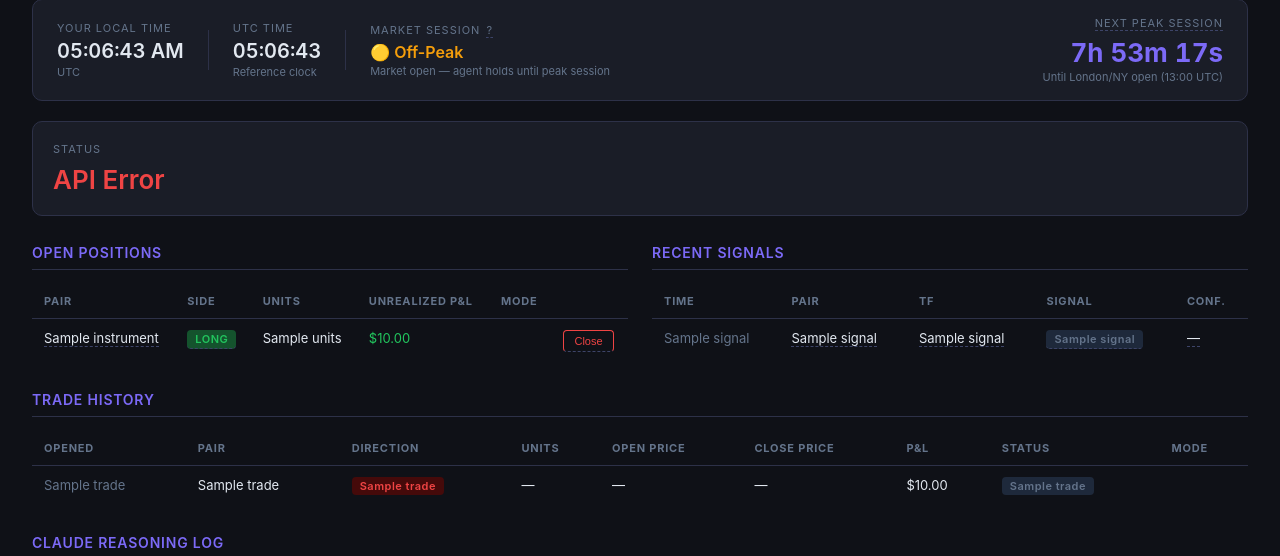
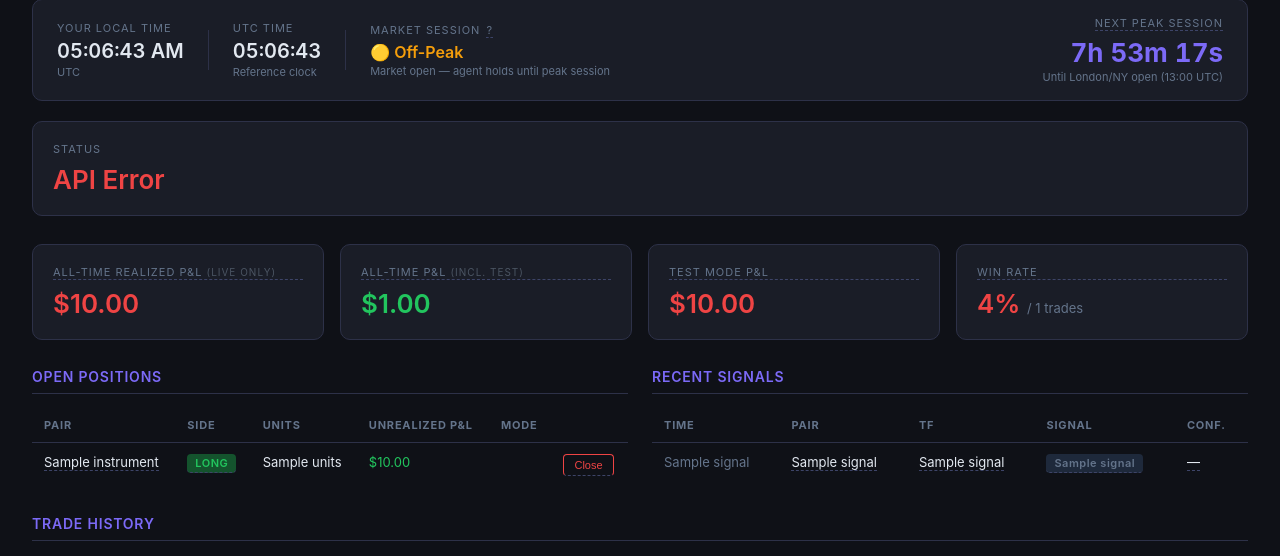
Before and after one commit to chasekelly93/Forex_Trading_Project, a Python web app: template dashboard/templates/index.html in a window 1280 px wide; the page is wider, and only the part inside the window is pictured. Shown: the part 94-650 px from the top of that part. Run offline with Jinja, Linux system fonts and the light colour scheme; the template is opened without the code that fills it: most values are stand-ins (such as "Sample title", 1, 10 or a date in 2020).

Commit message:
Add all-time P&L and win rate summary cards

```diff
--- a/dashboard/app.py
+++ b/dashboard/app.py
@@ -7,7 +7,7 @@ import sqlite3
 import threading
 from pathlib import Path
 from data.oanda_client import OandaClient
-from data.store import get_recent_signals, get_open_trades, get_open_test_trades
+from data.store import get_recent_signals, get_open_trades, get_open_test_trades, get_pnl_summary
 from execution.executor import Executor
 
 app = Flask(__name__)
@@ -86,6 +86,7 @@ def index():
 
     # Set of pairs currently open as test trades (for Open Positions badge)
     test_pairs = {t[3] for t in get_open_test_trades()}
+    pnl_summary = get_pnl_summary()
 
     return render_template(
         "index.html",
@@ -95,6 +96,7 @@ def index():
         trades=trades,
         snapshots=snapshots,
         test_pairs=test_pairs,
+        pnl_summary=pnl_summary,
         paused=_agent_paused,
         test_mode=_test_mode,
         test_params=_test_params,
--- a/dashboard/templates/index.html
+++ b/dashboard/templates/index.html
@@ -663,6 +663,43 @@
     {% endif %}
   </div>
 
+  <!-- All-Time P&L Summary -->
+  <div class="cards" style="margin-bottom:28px;">
+    <div class="card">
+      <label class="tip" data-tip="Total realized profit/loss across every closed trade since the agent started. Open positions are not included — only trades that have been fully closed. Excludes test mode trades.">
+        All-Time Realized P&L <span style="font-size:10px; color:#4b5563;">(live only)</span>
+      </label>
+      <div class="value {% if pnl_summary.live_pnl >= 0 %}positive{% else %}negative{% endif %}">
+        ${{ "{:,.2f}".format(pnl_summary.live_pnl) }}
+      </div>
+    </div>
+    <div class="card">
+      <label class="tip" data-tip="Combined realized P&L including test mode trades. Useful to see total pipeline performance but not representative of real money gained or lost.">
+        All-Time P&L <span style="font-size:10px; color:#4b5563;">(incl. test)</span>
+      </label>
+      <div class="value {% if pnl_summary.total_pnl >= 0 %}positive{% else %}negative{% endif %}">
+        ${{ "{:,.2f}".format(pnl_summary.total_pnl) }}
+      </div>
+    </div>
+    <div class="card">
+      <label class="tip" data-tip="Realized P&L from test mode trades only. These used custom risk parameters and bypassed peak hours — treat this as pipeline validation, not real performance.">
+        Test Mode P&L
+      </label>
+      <div class="value {% if pnl_summary.test_pnl >= 0 %}positive{% else %}negative{% endif %}">
+        ${{ "{:,.2f}".format(pnl_summary.test_pnl) }}
+      </div>
+    </div>
+    <div class="card">
+      <label class="tip" data-tip="Number of closed trades that ended in profit vs total closed trades. A win rate above 50% is the baseline, but profitability also depends on your average win size vs average loss size.">
+        Win Rate
+      </label>
+      <div class="value {% if pnl_summary.win_rate >= 50 %}positive{% else %}negative{% endif %}">
+        {{ pnl_summary.win_rate }}%
+        <span style="font-size:13px; color:#64748b; font-weight:400;">/ {{ pnl_summary.closed_count }} trades</span>
+      </div>
+    </div>
+  </div>
+
   <!-- Analysis Log -->
   <div id="cycle-panel" style="display:none; margin-bottom:24px;">
     <div class="card">
```
Also changed, not shown: data/store.py (+22 -0 lines).
